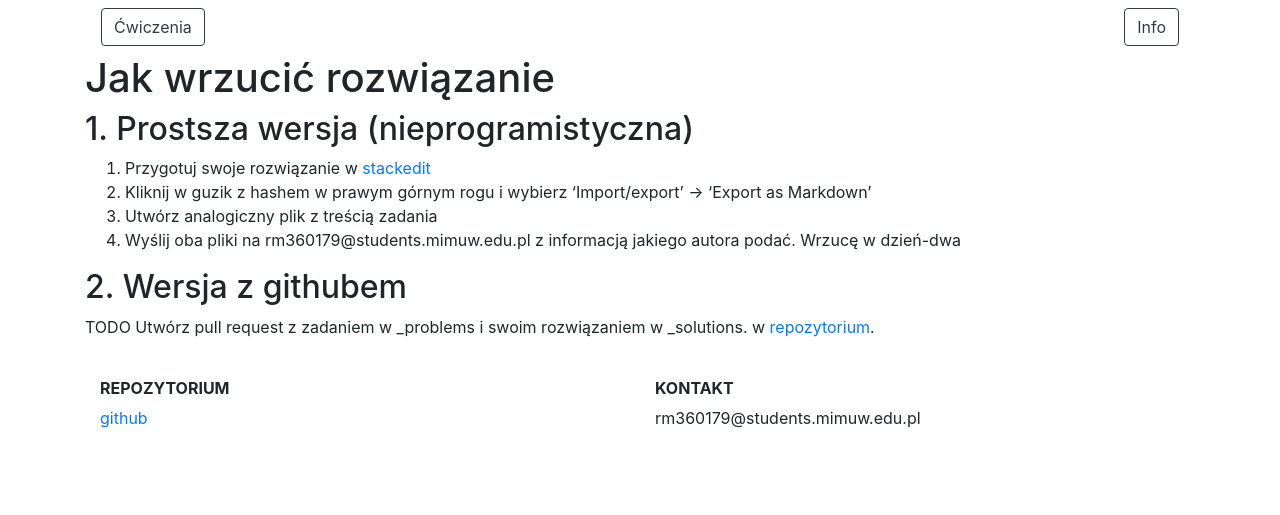
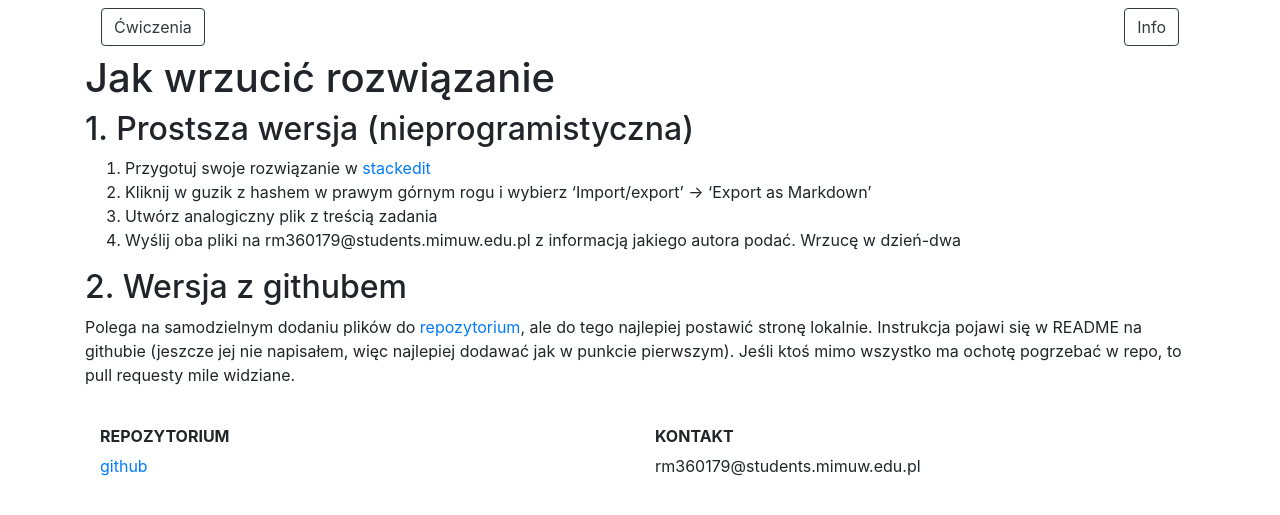
Before and after one commit to wzmd2020/wzmd2020.github.io, a Jekyll site: the page built from about.md, in a window 1280 px wide. Shown: the top 515 px of the page. Built offline with Jekyll 4.4.1, drawn with Linux system fonts in a browser that asks for light colours; nearby versions of some CDN libraries.

Commit message:
improve about

```diff
--- a/about.md
+++ b/about.md
@@ -11,9 +11,6 @@
 4. Wyślij oba pliki na rm360179@students.mimuw.edu.pl z informacją jakiego autora podać.  Wrzucę w dzień-dwa
 
 ## 2. Wersja z githubem
-TODO
-Utwórz pull request z zadaniem w _problems i swoim rozwiązaniem w _solutions.
-w [repozytorium]([https://github.com/wzmd2020/wzmd2020.github.io](https://github.com/wzmd2020/wzmd2020.github.io)).
-
+Polega na samodzielnym dodaniu plików do [repozytorium](https://github.com/wzmd2020/wzmd2020.github.io), ale do tego najlepiej postawić stronę lokalnie. Instrukcja pojawi się w README na githubie (jeszcze jej nie napisałem, więc najlepiej dodawać jak w punkcie pierwszym). Jeśli ktoś mimo wszystko ma ochotę pogrzebać w repo, to pull requesty mile widziane.
 
 {% include footer.html %}
```
